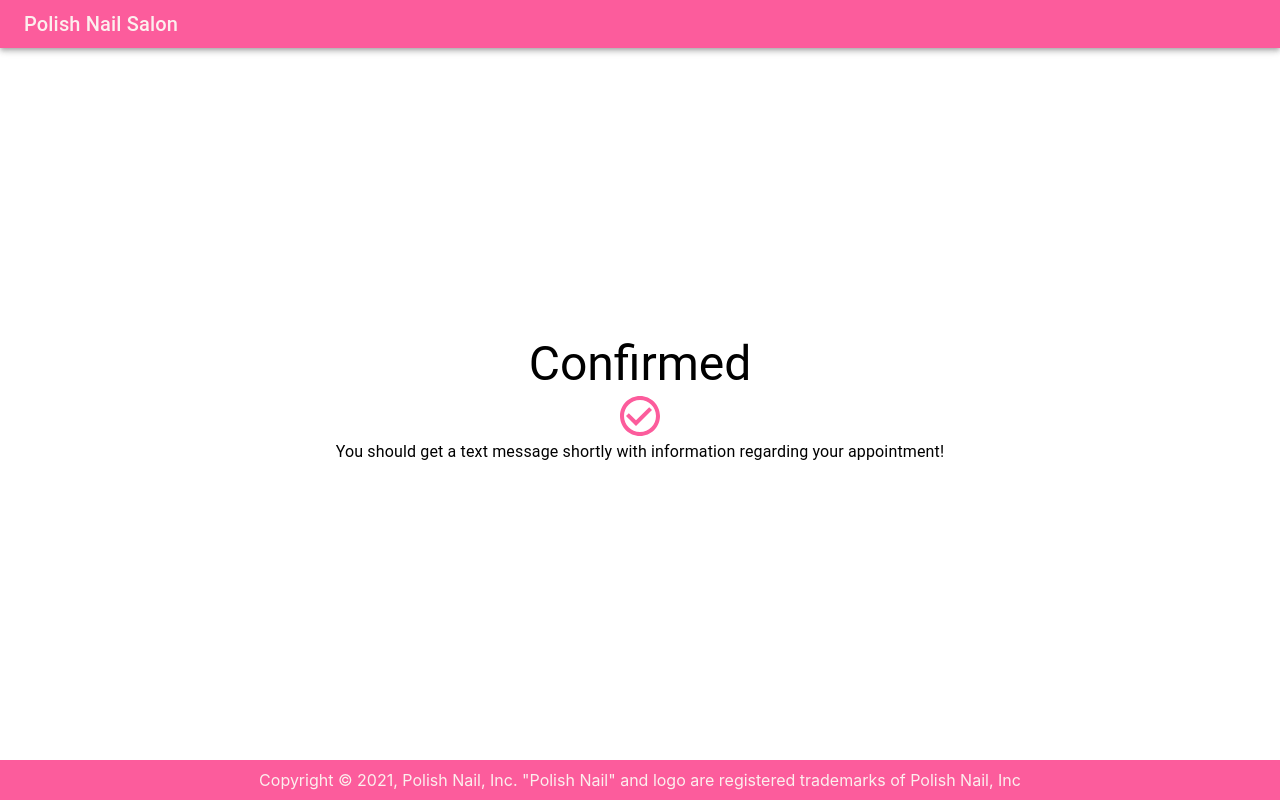
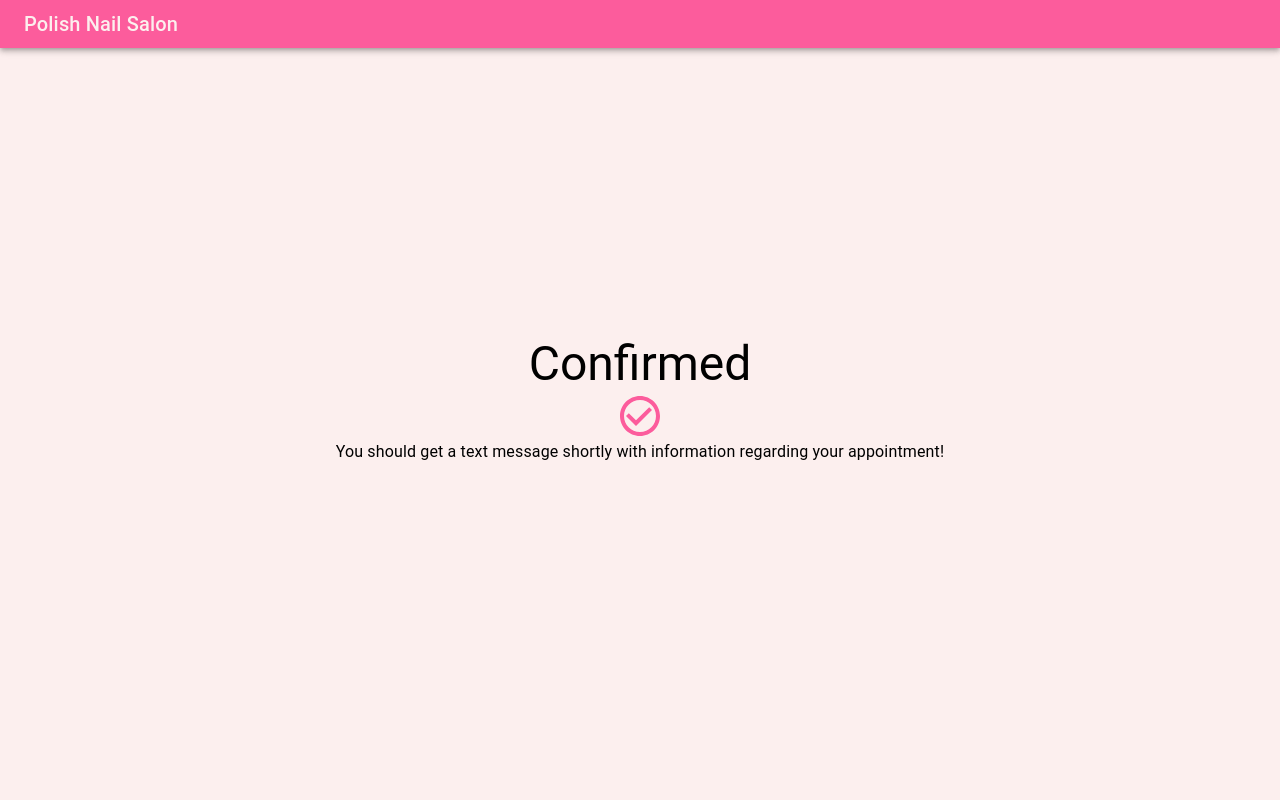
Before and after one commit to mchuong1/turnmanagementsystem, a React (Create React App) app: page /confirm in a window 1280 px wide. Shown: the top 800 px of the page. Built offline with nearby package versions, Linux system fonts and the light colour scheme.

Commit message:
Add Background color

```diff
--- a/src/App.js
+++ b/src/App.js
@@ -9,14 +9,13 @@
 
 const useStyles = makeStyles({
   root: {
-    backgroundColor: '#fcefee',
     height: '100vh',
   },
   body: {
     display: 'grid',
     gridGap: '2em',
     marginTop: '2em',
-    padding: '0px 20px'
+    padding: '0px 20px',
   },
   footer: {
     backgroundColor: '#fc5c9c',
@@ -41,9 +40,9 @@
           <Route path='/confirm' component={Confirmation} />
         </Switch>
       </div>
-      <div className={classes.footer}>
+      {/* <div className={classes.footer}>
           <span>Copyright © 2021, Polish Nail, Inc. "Polish Nail" and logo are registered trademarks of Polish Nail, Inc</span>
-      </div>
+      </div> */}
     </>
   );
 }
--- a/src/index.css
+++ b/src/index.css
@@ -1,6 +1,7 @@
 #root{
   height: 100vh;
   margin: 0;
+  background-color: #fcefee;
 }
 
 body {
```
